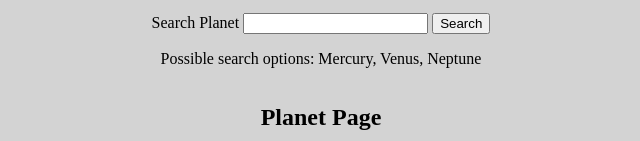
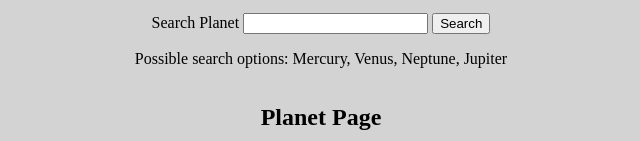
Before and after one commit to sburgess287/spaceViewPlanetsStarsNebula, a plain HTML site: page index.html in a window 1280 px wide. Shown: the part 659-800 px from the top of the page, 319-959 px from the left. Drawn offline with nearby package versions, Linux system fonts and the light colour scheme; no server answers.

Commit message:
added a planet

```diff
--- a/index.html
+++ b/index.html
@@ -45,7 +45,7 @@
                             <button type="submit">Search</button>
                         </div>
                     </form>
-                    <p>Possible search options: Mercury, Venus, Neptune</p>
+                    <p>Possible search options: Mercury, Venus, Neptune, Jupiter</p>
                 </div>
 
             </section>
```
